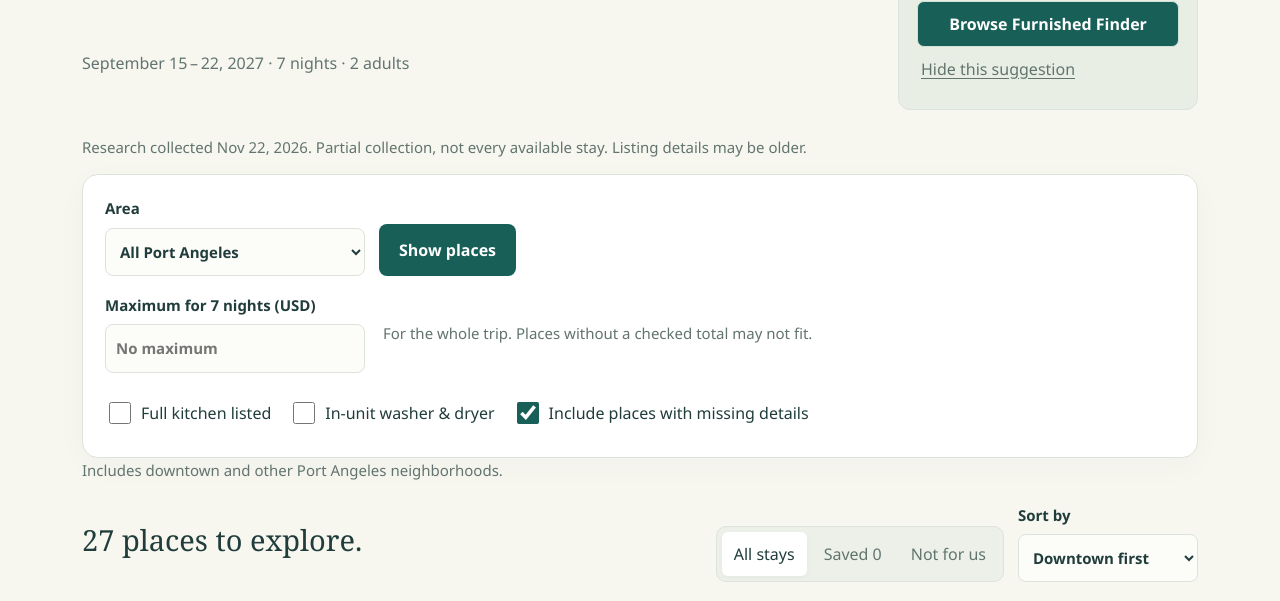
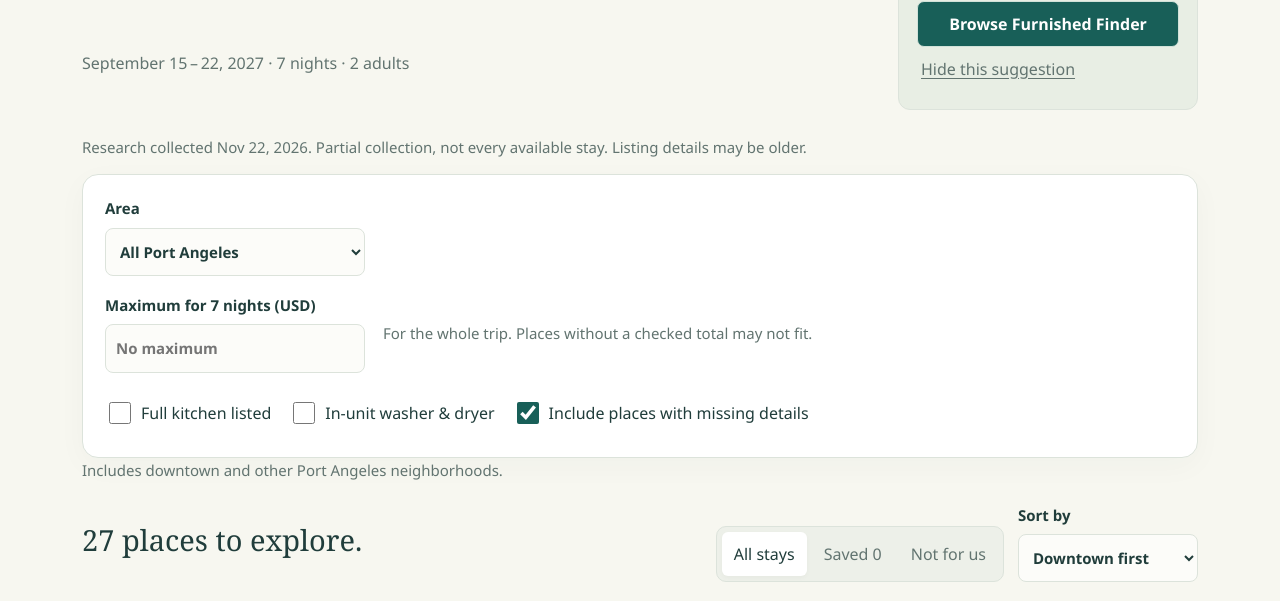
Before and after one commit to heathkat/port-angeles-stays, a plain HTML site: page index.html in a window 1280 px wide. Shown: the part 177-778 px from the top of the page. Drawn offline with Linux system fonts and the light colour scheme.

Commit message:
Remove redundant Show places button
Co-authored-by: Copilot <223556219+Copilot@users.noreply.github.com>

```diff
--- a/index.html
+++ b/index.html
@@ -31,7 +31,7 @@
           <label class="field">Check out<input id="check-out" type="date" value="2027-09-22" required></label>
           <label class="field">Guests<select id="guests"><option>1</option><option selected>2</option><option>3</option><option>4</option></select></label>
           </div>
-          <button class="primary" type="submit">Show places</button>
+
         </div>
         <div class="budget-row">
           <label class="field">Maximum for 7 nights (USD)<input id="budget" type="number" min="0" step="0.01" placeholder="No maximum" aria-describedby="budget-help"></label>
--- a/styles.css
+++ b/styles.css
@@ -84,7 +84,7 @@
     .next p { font-size:15px; color:var(--muted); line-height:1.6; margin:0; max-width:660px; }
     .future { border:1px solid #bdcbbd; border-radius:20px; padding:8px 12px; font-size:14px; white-space:nowrap; }
     footer { padding:0 0 30px; font-size:14px; color:var(--muted); line-height:1.7; }
-    html[data-mode=published] .search-row { grid-template-columns:minmax(160px,260px) auto; justify-content:start; }
+    html[data-mode=published] .search-row { grid-template-columns:minmax(160px,260px); justify-content:start; }
     html[data-mode=published] #status { position:absolute; width:1px; height:1px; overflow:hidden; clip-path:inset(50%); white-space:nowrap; }
     html[data-mode=published] .sources { margin-top:30px; }
     html[data-mode=published] .features { margin-top:10px; }
```
Also changed, not shown: 1 other file.
